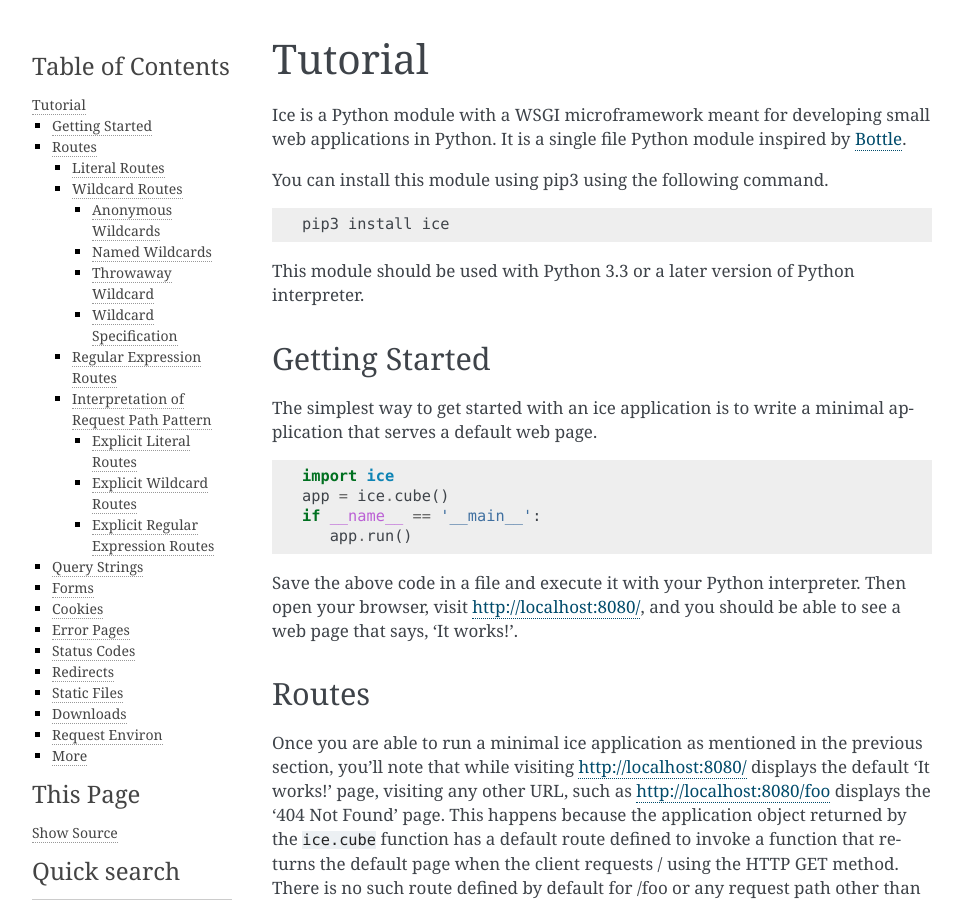
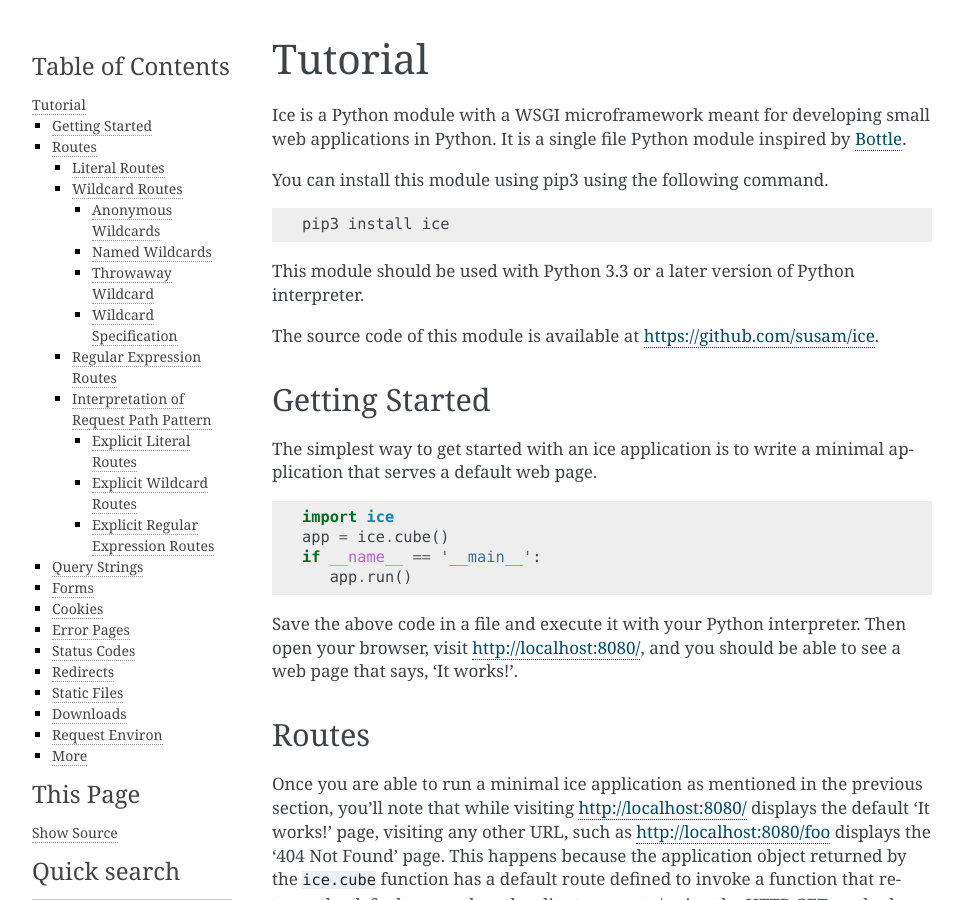
Before and after one commit to susam/ice, a Sphinx documentation site: the page built from docs/tutorial.rst, in a window 1280 px wide and 900 px high. Shown: the whole window, without its empty margins (148-1111 px from the left). Built offline with Sphinx 7.4.7, drawn with Linux system fonts in a browser that asks for light colours.

Commit message:
Add GitHub project URL in the tutorial

```diff
--- a/docs/tutorial.rst
+++ b/docs/tutorial.rst
@@ -12,6 +12,9 @@ You can install this module using pip3 using the following command. ::
 
 This module should be used with Python 3.3 or a later version of Python
 interpreter.
+
+The source code of this module is available at
+https://github.com/susam/ice.
 
 
 Getting Started
```
